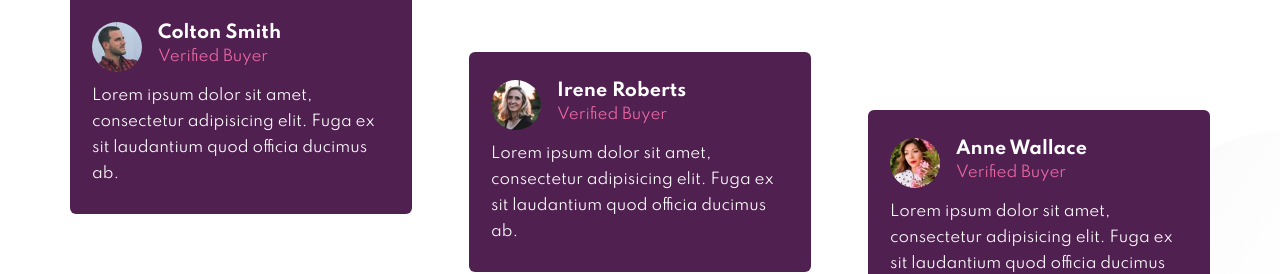
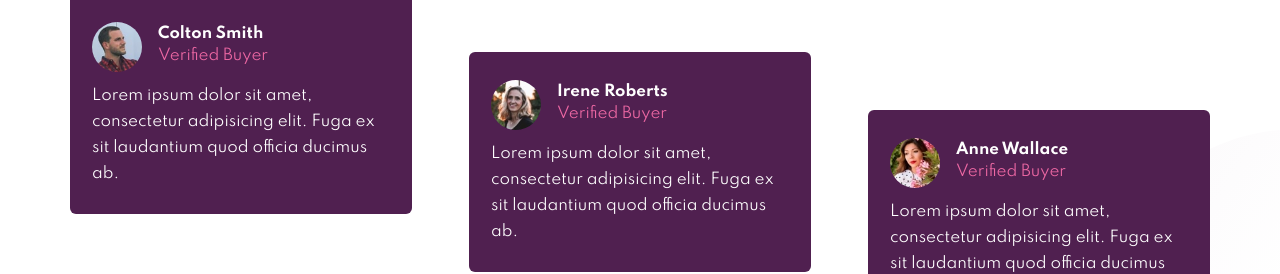
Before and after one commit to yonathan-palma/social-proof-section-master, a plain HTML site: page index.html in a window 1280 px wide. Shown: the part 406-680 px from the top of the page. Drawn offline with Linux system fonts and the light colour scheme.

Commit message:
niveles de encabezado

```diff
--- a/css/style.css
+++ b/css/style.css
@@ -118,6 +118,9 @@ body{
     line-height: 26px;
     font-size: 15px;
 }
+.card_info h2{
+    font-size: 15px;
+}
 
 @media (max-width:425px) {
     body{
--- a/index.html
+++ b/index.html
@@ -56,7 +56,7 @@
                 <div class="card_header">
                     <img src="images/image-colton.jpg" alt="">
                     <div class="user-name">
-                        <h3>Colton Smith</h3>
+                        <h2>Colton Smith</h2>
                         <p>Verified Buyer</p>
                     </div>
                 </div>
@@ -66,7 +66,7 @@
                 <div class="card_header">
                     <img src="images/image-irene.jpg" alt="">
                     <div class="user-name">
-                        <h3>Irene Roberts</h3>
+                        <h2>Irene Roberts</h2>
                         <p>Verified Buyer</p>
                     </div>
                 </div>
@@ -76,7 +76,7 @@
                 <div class="card_header">
                     <img src="images/image-anne.jpg" alt="">
                     <div class="user-name">
-                        <h3>Anne Wallace</h3>
+                        <h2>Anne Wallace</h2>
                         <p>Verified Buyer</p>
                     </div>
                 </div>
```
